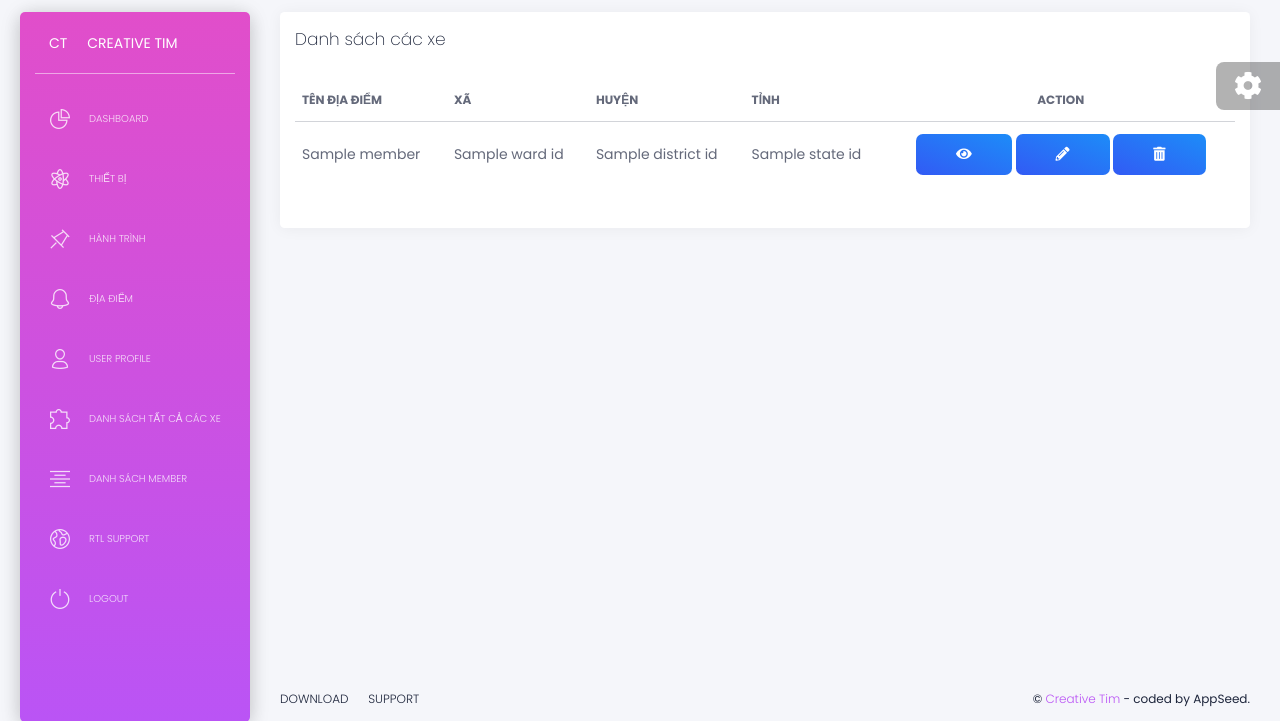
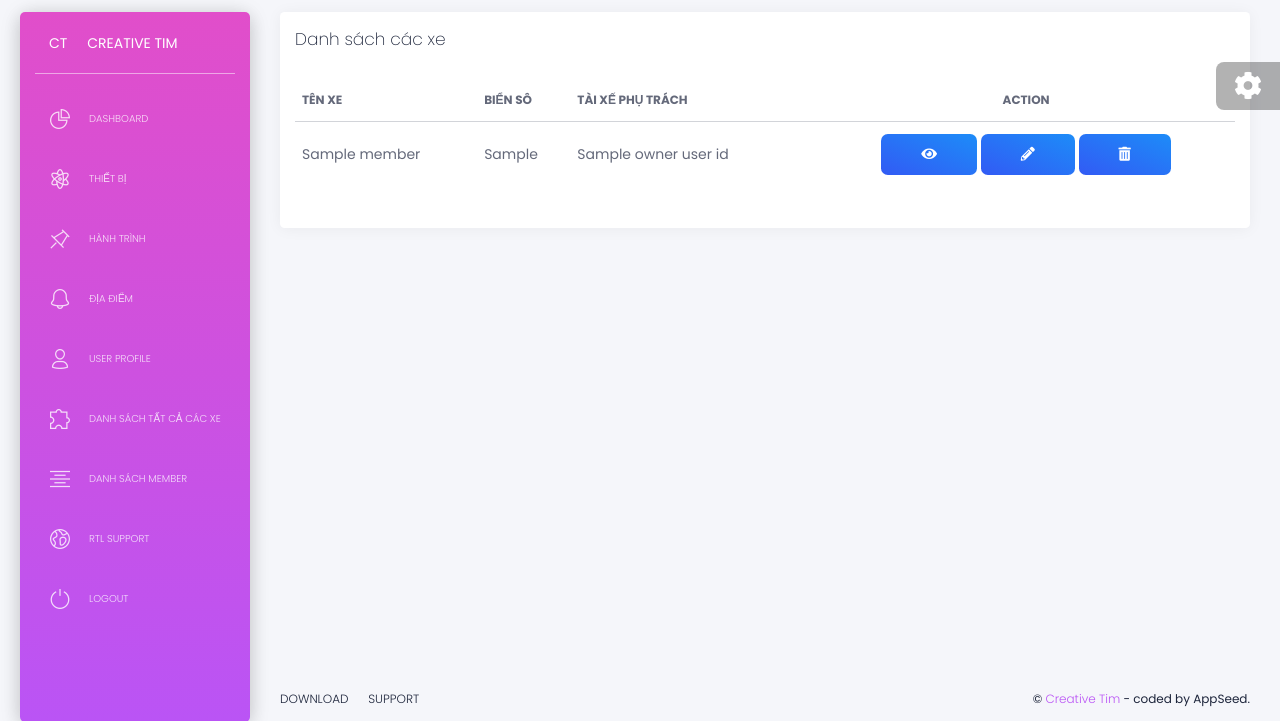
Before and after one commit to ducanhvna/vantai-gateway, a Django app: template apps/templates/vantai/equipmentlist.html in a window 1280 px wide. Shown: the part 68-789 px from the top of the page. Run offline with Django 3.2, Linux system fonts and the light colour scheme; the template is opened without the code that fills it: most values are stand-ins (such as "Sample title", 1, 10 or a date in 2020); some libraries are stand-ins or nearby versions.

Commit message:
Update equipmentlist.html

```diff
--- a/apps/templates/vantai/equipmentlist.html
+++ b/apps/templates/vantai/equipmentlist.html
@@ -20,16 +20,16 @@
                 <thead class=" text-primary">
                   <tr>
                     <th>
-                      Tên địa điểm
+                      Tên xe
                     </th>
                     <th>
-                      Xã
+                      Biển sô
                     </th>
                     <th>
-                      Huyện
+                      Tài xế phụ trách
                     </th>
                     <th>
-                      Tỉnh
+
                     </th>
                     <th class="text-center">
                       Action
@@ -43,13 +43,13 @@
                       {{ member.name }}
                     </td>
                     <td>
-                      {{ member.ward_id.name }}
+                      {{ member.license_plate }}
                     </td>
                     <td>
-                      {{ member.district_id.name }}
+                      {{ member.owner_user_id.name }}
                     </td>
                     <td>
-                      {{ member.state_id.name }}
+
                     </td>
                     <td class="text-center">
                       <a href="#" class="btn btn-info view" title="View" ><i
```
